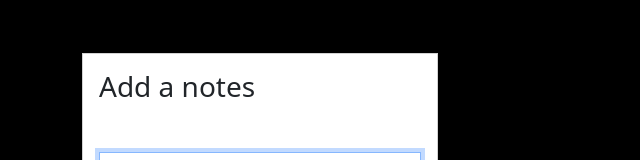
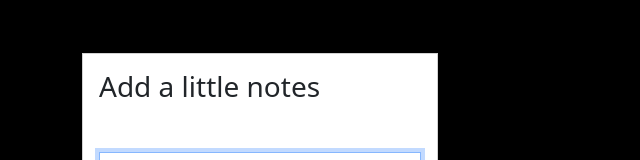
Before and after one commit to Jaz123-rgb/websock, a website: page src/public/index.html in a window 1280 px wide. Shown: the part 260-420 px from the top of the page, without its empty margins (0-640 px from the left). Drawn offline with nearby package versions, Linux system fonts and the light colour scheme; no server answers.

Commit message:
solo se modifico el archivo index.html

```diff
--- a/src/public/index.html
+++ b/src/public/index.html
@@ -10,7 +10,7 @@
     <title>Crud web sockets</title>
 </head>
 <body>
-    <!--?Aqui programas perro tonto-->
+    <!--?Aqui programas perro tonto s-->
 
 
     <div>nada</div>
@@ -24,7 +24,7 @@
             <div class="col-md-4 my-auto">
                 <form class="card card-body rounded-0" id="noteForm">
 
-                    <h1 class="h3 mb-5">Add a notes</h1>
+                    <h1 class="h3 mb-5">Add a little notes</h1>
 
                     <input type="text", id="title" name="title" placeholder=" write a title" class="form-control rounded-0 mb-3" autofocus/>
 
```
